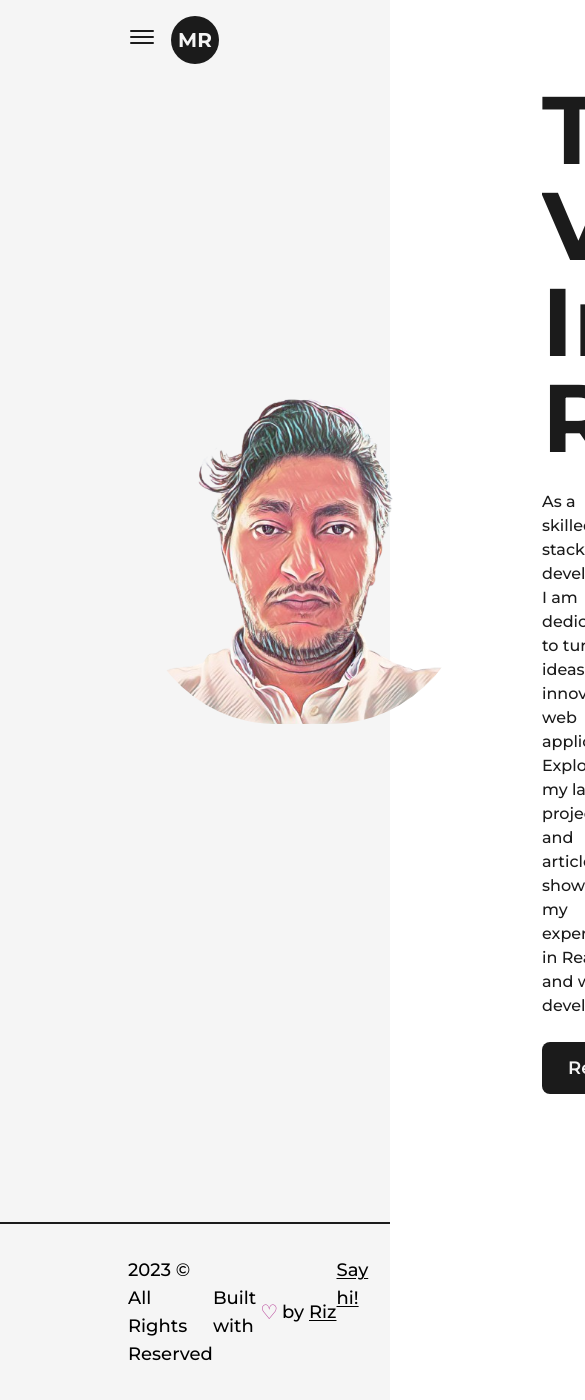
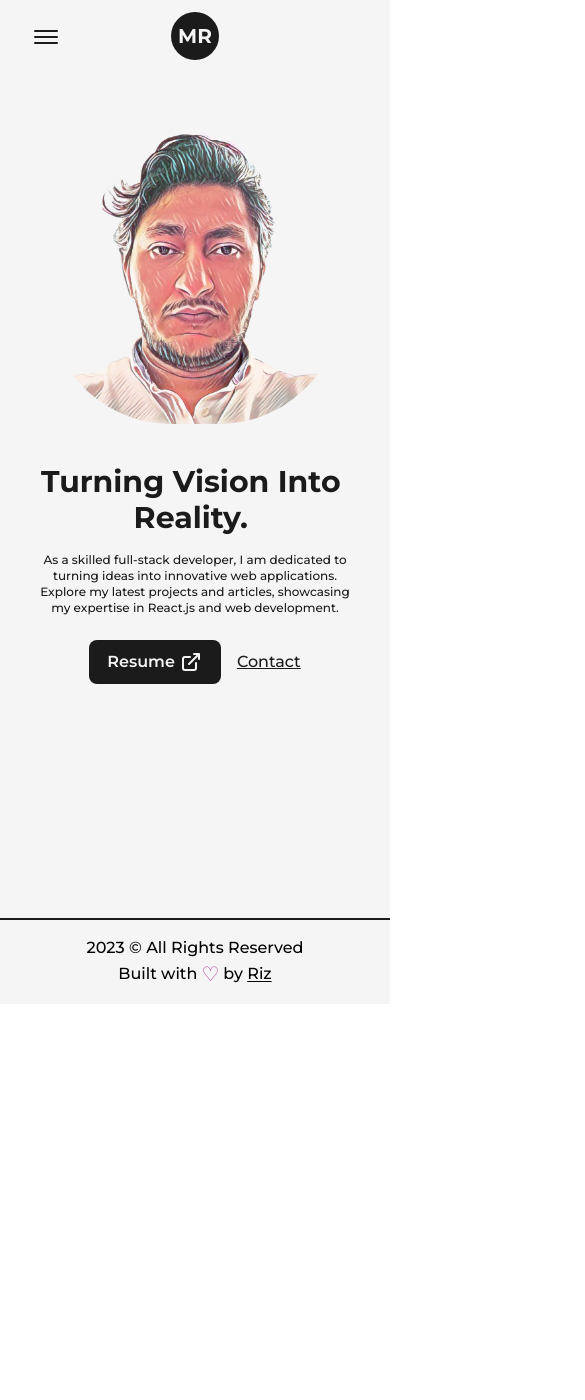
Before and after one commit to Elerqsousy/portfolio-Next-TailwindCSS, a Next.js app: page / in a window 390 px wide. Shown: the top 1400 px of the page, 585 px wide, since content can reach past the window. After the commit the page ends 1004 px from the top, so only its background shows below. Built offline with nearby package versions, Linux system fonts and the light colour scheme.

Commit message:
Apply responsive styles on Header, Fotter, and Hom epage

```diff
--- a/src/conponents/AnimatedText.js
+++ b/src/conponents/AnimatedText.js
@@ -14,7 +14,8 @@ const singleWord = {
 
 const AnimatedText = ({ text, className = '' }) => {
   return (
-    <div className='w-full mx-auto py-2 flex items-center justify-center text-center overflow-hidden dark:text-light'>
+    <div className='w-full mx-auto py-2 flex items-center justify-center text-center overflow-hidden
+     dark:text-light sm:py-0'>
       <motion.h1
         className={classNames(
           'inline-block w-full text-dark font-bold capitalize text-8xl dark:text-light',
--- a/src/conponents/Footer.js
+++ b/src/conponents/Footer.js
@@ -4,8 +4,9 @@ import Link from 'next/link';
 
 const Footer = () => {
   return (
-    <footer className='w-full border-t-2 border-solid border-dark font-medium text-lg dark:text-light dark:border-light'>
-      <Layout className='py-8 flex itexms-center justify-between'>
+    <footer className='w-full border-t-2 border-solid border-dark font-medium text-lg
+    dark:text-light dark:border-light md:text-base'>
+      <Layout className='!py-8 flex items-center justify-between md:flex-col lg:!py-4'>
         <span>{new Date().getFullYear()} &copy; All Rights Reserved</span>
         <div className='flex items-center'>
           Built with <span className='text-primary dark:text-primaryDark text-xl px-1'>&#9825;</span>{' '}
@@ -19,7 +20,7 @@ const Footer = () => {
           </Link>
         </div>
         <Link
-          className='underline underline-offset-2'
+          className='underline underline-offset-2 md:hidden'
           target={'_blank'}
           href='https://www.linkedin.com/in/mahmoud-rizk-elerqsousy/'
         >
--- a/src/conponents/Layout.js
+++ b/src/conponents/Layout.js
@@ -3,7 +3,9 @@ import React from 'react'
 
 const Layout = ({children, className=""}) => {
   return (
-    <div className={classNames('w-full h-full inline-block z-0 bg-light p-32 dark:bg-dark', className)}>
+    <div className={classNames('w-full h-full inline-block z-0 bg-light p-32 dark:bg-dark',
+    'xl:p-24 lg:p-16 md:p-12 sm:p-8',
+     className)}>
         {children}
     </div>
   )
--- a/src/conponents/NavBar.js
+++ b/src/conponents/NavBar.js
@@ -39,7 +39,8 @@ const NavBar = () => {
   }
 
   return (
-    <header className='w-full px-32 py-8 font-medium flex items-center justify-between dark:text-light relative'>
+    <header className='w-full px-32 py-8 font-medium flex items-center justify-between dark:text-light relative
+    z-10 lg:px-16 md:px-12 sm:px-8'>
 
       {/* haburger menu button */}
       <button ref={ref} onClick={handleclick} className='z-30 flex-col justify-center items-center hidden lg:flex'>
@@ -147,7 +148,7 @@ const NavBar = () => {
       </div>
 
 
-      <div className='absolute left-[50%] top-2 translate-x-[-50%]'>
+      <div className='absolute left-[50%] top-2 translate-x-[-50%] sm:top-1'>
         <Logo />
       </div>
     </header>
--- a/src/pages/index.js
+++ b/src/pages/index.js
@@ -24,15 +24,15 @@ const Home = () => {
           content='A personal portfolio for Mahmoud Rizk. A Full Stack developer working with Ruby on Rails, React, Next.js, Redux, SQL, HTML, CSS, TailwindCSS, Bootstrap, and Sass.'
         />
       </Head>
-      <main className='flex items-center text-dark w-full min-h-screen relative dark:text-light'>
-        <Layout className='pt-0'>
-          <div className='flex items-center justify-between w-full gap-16'>
+      <main className='flex items-center text-dark w-full min-h-screen relative dark:text-light md:items-start'>
+        <Layout className='!pt-0'>
+          <div className='flex items-center justify-between w-full gap-16 lg:flex-col sm:gap-10'>
             <div className='w-1/3 min-w-[350px] flex justify-center'>
               {currentTheme === 'dark' ? (
                 <Image
                   src={currentTheme === 'dark' ? profilePicDark : profilePicLight}
                   alt='Mahmoud Rizk'
-                  className='w-auto h-full rounded-[42%] mt-4 mb-32'
+                  className='w-auto h-full rounded-[42%] mt-4 mb-32 lg:hidden md:inline-block md:w-[80vw] md:!m-0'
                   priority
                   sizes='(min-width: 768px) 100vw, (min-width: 1200px) 50vw, 50vw'
                 />
@@ -40,24 +40,24 @@ const Home = () => {
                 <Image
                   src={profilePicLight}
                   alt='Mahmoud Rizk'
-                  className='w-auto h-full rounded-[42%] mt-4 mb-32'
+                  className='w-auto h-full rounded-[42%] mt-4 mb-32 lg:hidden md:inline-block md:w-[80vw] md:!m-0'
                   priority
                   sizes='(min-width: 768px) 100vw, (min-width: 1200px) 50vw, 50vw'
                 />
               )}
             </div>
-            <div className='w-2/3 flex flex-col self-center'>
+            <div className='w-2/3 flex flex-col items-center self-center lg:w-full lg:text-center'>
               <AnimatedText
                 text='Turning Vision Into Reality.'
-                className='text-6xl text-left'
+                className='!text-6xl !text-left xl:!text-5xl lg:!text-center lg:!text-6xl md:!text-5xl sm:!text-3xl'
               />
-              <p className='my-4 text-base font-medium'>
+              <p className='my-4 text-base font-medium md:text-sm sm:text-xs'>
                 As a skilled full-stack developer, I am dedicated to turning
                 ideas into innovative web applications. Explore my latest
                 projects and articles, showcasing my expertise in React.js and
                 web development.
               </p>
-              <div className='flex items-center self-start mt-2'>
+              <div className='flex items-center self-start mt-2 lg:self-center'>
                 <Link
                   href='/dummy.pdf'
                   target={'_blank'}
@@ -65,14 +65,16 @@ const Home = () => {
                   className='flex items-center bg-dark text-light p-2.5 px-6
                   rounded-lg text-lg font-semibold hover:bg-light hover:text-dark
                   border-2 border-solid border-transparent hover:border-dark
-                  dark:bg-light dark:text-dark dark:hover:bg-dark dark:hover:text-light dark:border-light'
+                  dark:bg-light dark:text-dark dark:hover:bg-dark dark:hover:text-light dark:border-light
+                  md:p-2 md:px-4 md:text-base'
                 >
                   Resume <LinkArrow className={'w-5 ml-1'} />
                 </Link>
                 <Link
                   href='mailto:marizk.pro@gmail.com'
                   target={'_blank'}
-                  className='ml-4 text-lg font-medium capitalize text-dark underline dark:text-light'
+                  className='ml-4 text-lg font-medium capitalize text-dark underline dark:text-light
+                  md:text-base'
                 >
                   Contact
                 </Link>
```
